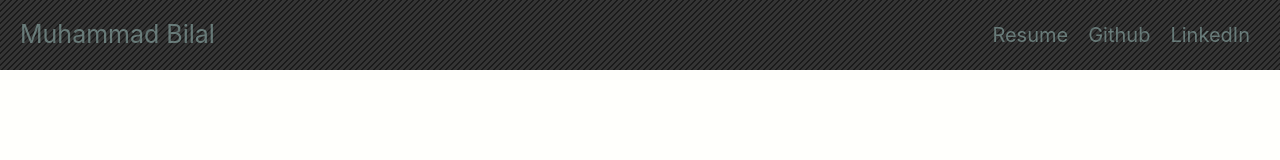
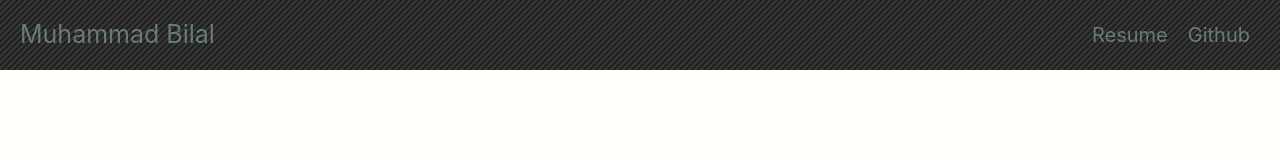
Before and after one commit to mubilal17/Portfolio, a plain HTML site: page index.html in a window 1280 px wide. Shown: the top 160 px of the page. Drawn offline with nearby package versions, Linux system fonts and the light colour scheme.

Commit message:
remove link from nav

```diff
--- a/index.html
+++ b/index.html
@@ -41,9 +41,6 @@
                 </li>
                 <li class="nav-item">
                     <a class="nav-link" target="_blank" href="https://github.com/mubilal17">Github</a>
-                </li>
-                <li class="nav-item">
-                    <a class="nav-link" target="_blank" href="https://www.linkedin.com/in/muhammad-bilal-2017/">LinkedIn</a>
                 </li>
             </ul>
         </div>
```
